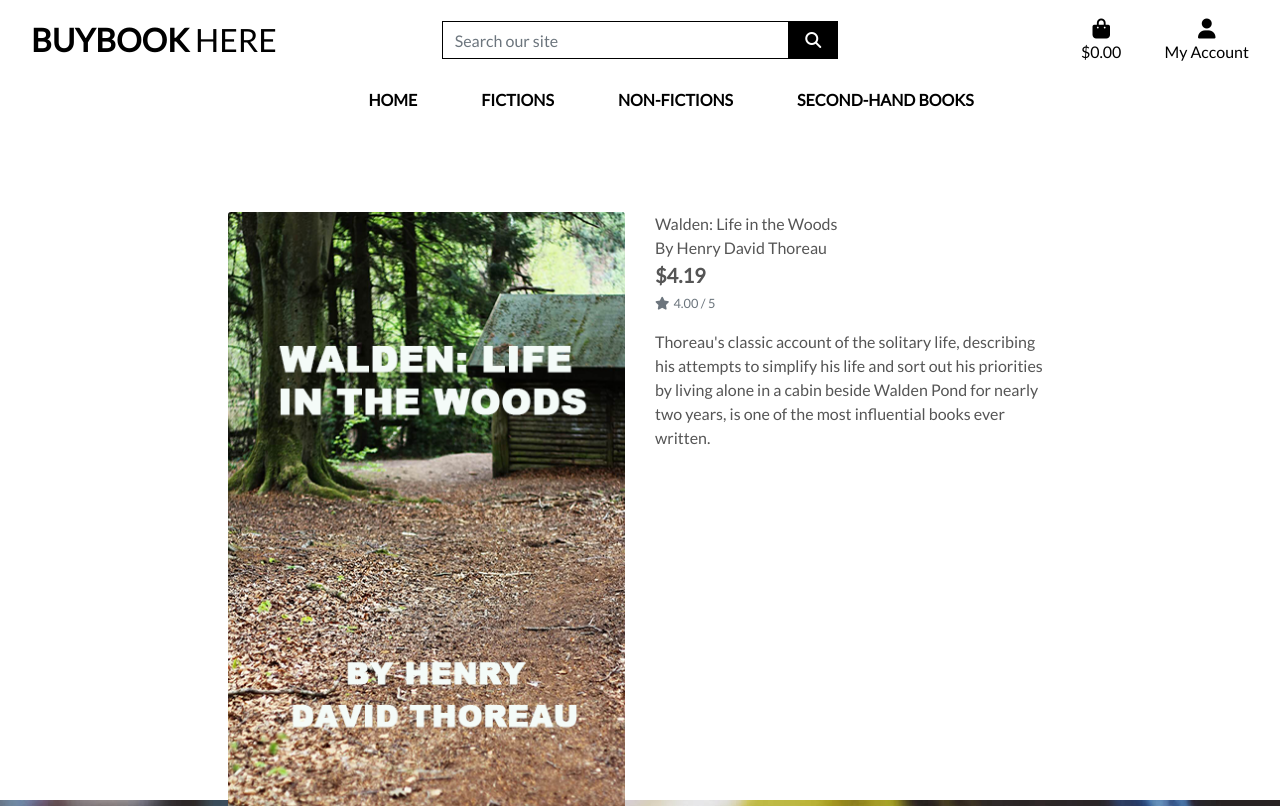
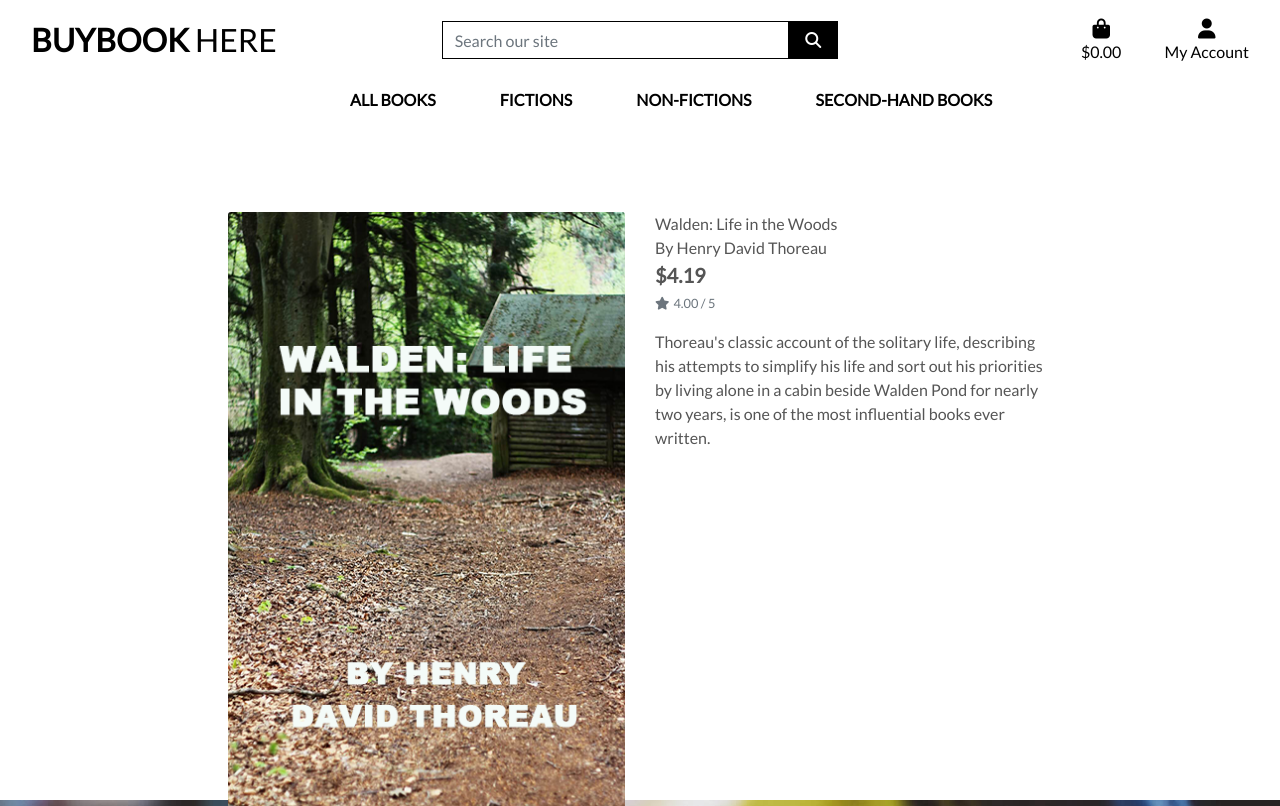
Before and after one commit to Code-Institute-Submissions/Oneday2010-project4-buybookhere, a Django app: page /books/21 in a window 1280 px wide. Shown: the top 806 px of the page. Run offline with Django 3.2, Linux system fonts and the light colour scheme; data comes from the database, SQL or seed files in the repository; both versions use the stored data as it was after the commit; some libraries are stand-ins or nearby versions.

Commit message:
fixed the link on nav-menu

```diff
--- a/templates/includes/main-nav.html
+++ b/templates/includes/main-nav.html
@@ -1,31 +1,41 @@
 <div class="collapse navbar-collapse" id="main-nav">
     <ul class="navbar-nav w-auto mx-auto">
         <li class="nav-item dropdown">
-            <a class="logo-font font-weight-bold nav-link text-black mr-5" href="{% url 'books' %}" id="all-books-link" data-toggle="dropdown" aria-haspopup="true" aria-expanded="false">
-               Home
+            <a class="logo-font font-weight-bold nav-link text-black mr-5" href="#" id="all-products-link" data-toggle="dropdown" aria-haspopup="true" aria-expanded="false">
+                All books
             </a>
-
+            <div class="dropdown-menu border-0" aria-labelledby="all-products-link">
+             <a href="{% url 'books' %}" class="dropdown-item">All books</a>
+            </div>
         </li>
 
         <li class="nav-item dropdown">
-            <a class="logo-font font-weight-bold nav-link text-black mr-5" href="{% url 'books' %}?category=Fictions" id="fiction-link" data-toggle="dropdown" aria-haspopup="true" aria-expanded="false">
+            <a class="logo-font font-weight-bold nav-link text-black mr-5" href="#" id="clothing-link" data-toggle="dropdown" aria-haspopup="true" aria-expanded="false">
                 Fictions
             </a>
-
+            <div class="dropdown-menu border-0" aria-labelledby="clothing-link">
+                <a href="{% url 'books' %}?category=Fictions" class="dropdown-item">Fictions</a>
+            </div>
         </li>
 
         <li class="nav-item dropdown">
-            <a class="logo-font font-weight-bold nav-link text-black mr-5" href="{% url 'books' %}?category=Nonfictions" id="nonfiction-link" data-toggle="dropdown" aria-haspopup="true" aria-expanded="false">
+            <a class="logo-font font-weight-bold nav-link text-black mr-5" href="#" id="homeware-link" data-toggle="dropdown" aria-haspopup="true" aria-expanded="false">
                 Non-Fictions
             </a>
+            <div class="dropdown-menu border-0" aria-labelledby="homeware-link">
+                <a href="{% url 'books' %}?category=Nonfictions" class="dropdown-item">Non-Fictions</a>
 
+            </div>
         </li>
 
         <li class="nav-item dropdown">
-            <a class="logo-font font-weight-bold nav-link text-black" href="{% url 'books' %}?category=Secondhandbooks" id="secondhandbooks-link" data-toggle="dropdown" aria-haspopup="true" aria-expanded="false">
+            <a class="logo-font font-weight-bold nav-link text-black" href="#" id="specials-link" data-toggle="dropdown" aria-haspopup="true" aria-expanded="false">
                 Second-hand books
             </a>
+            <div class="dropdown-menu border-0" aria-labelledby="specials-link">
+                <a href="{% url 'books' %}?category=Secondhandbooks" class="dropdown-item">New Arrivals</a>
 
+            </div>
         </li>
     </ul>
 </div>
```
Also changed, not shown: db.sqlite3, media/E-SQUARED.png (added).
